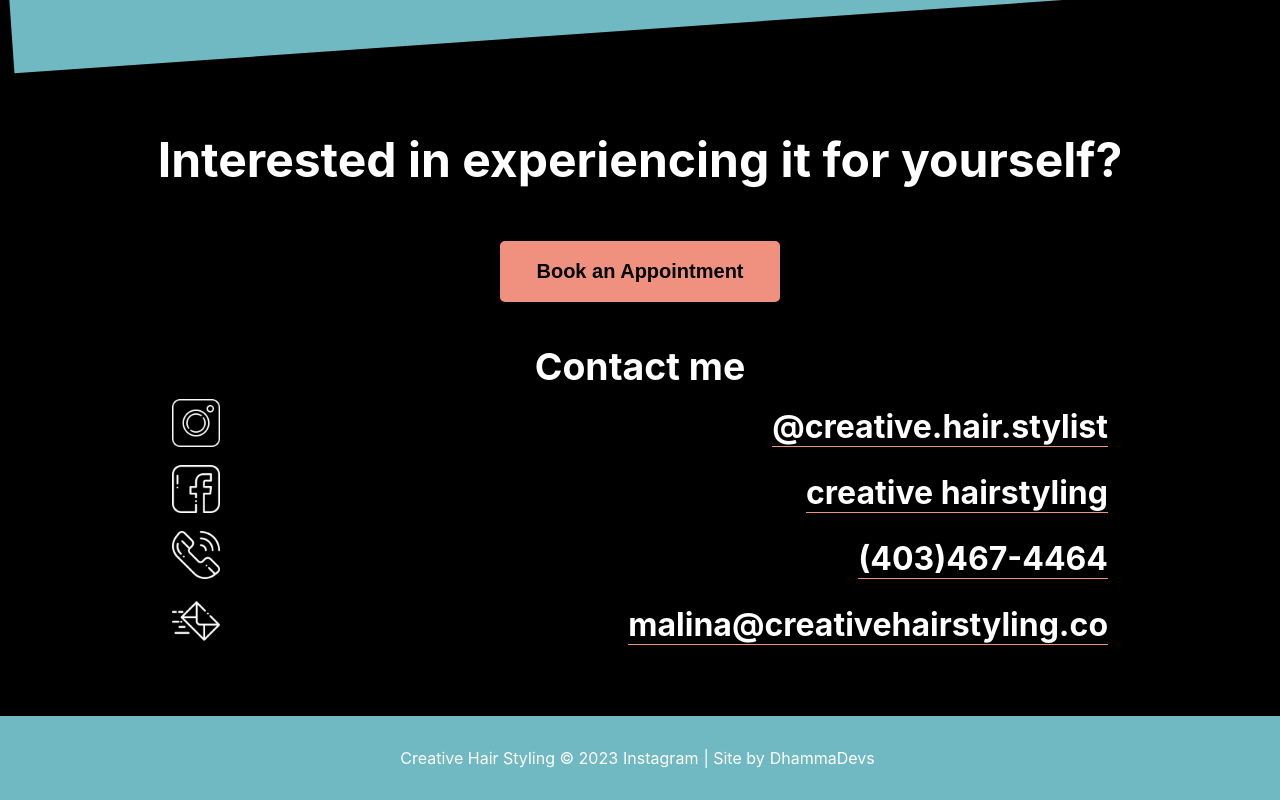
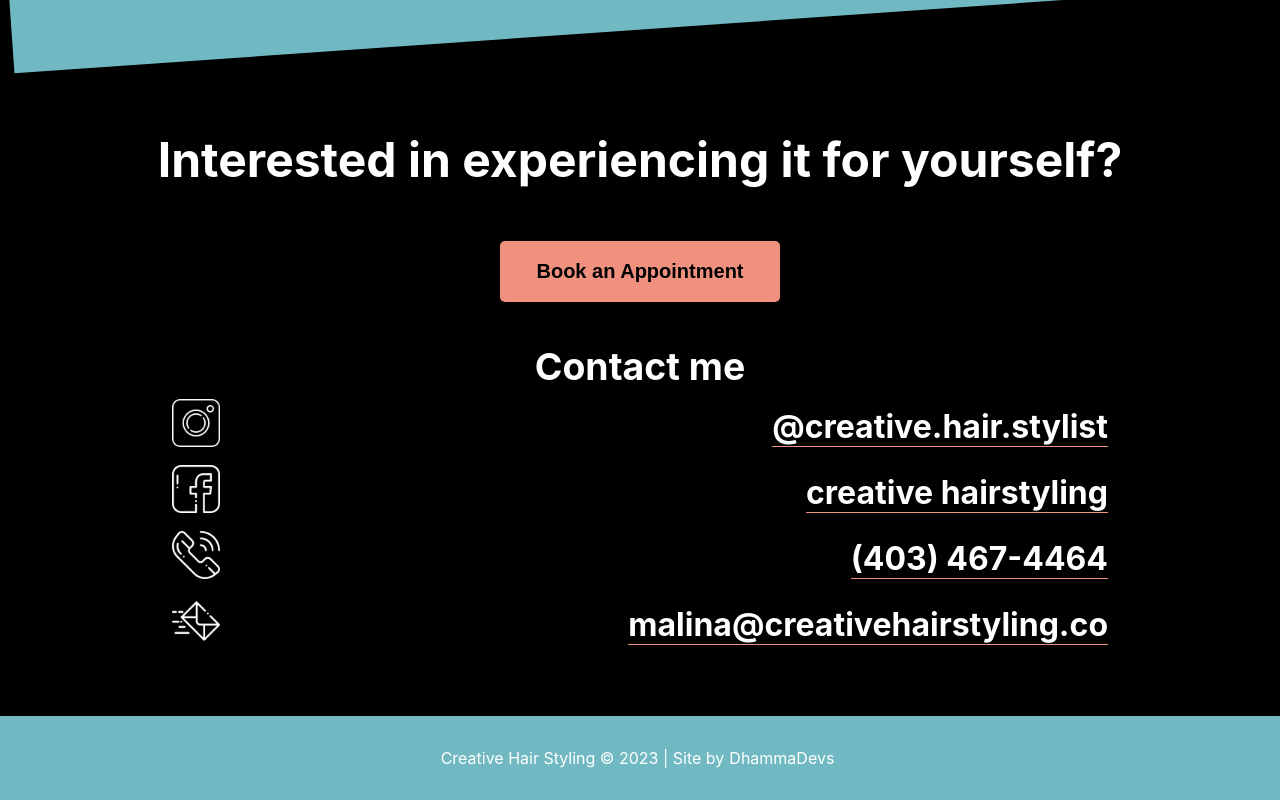
Before and after one commit to RobbieProkop/malina-hair, a Next.js app: page / in a window 1280 px wide. Shown: the part 2505-3305 px from the top of the page. Built offline with nearby package versions, Linux system fonts and the light colour scheme.

Commit message:
remove commented code

```diff
--- a/components/Contact.jsx
+++ b/components/Contact.jsx
@@ -40,7 +40,7 @@ const Contact = () => {
           <span>
             <Image src={phone} width={48} height={48} />
           </span>
-          <h4>(403)467-4464</h4>
+          <h4>(403) 467-4464</h4>
         </a>{" "}
         {/* email */}
         <a href="mailto:malina@creativehairstyling.co" target="_blank">
@@ -49,9 +49,6 @@ const Contact = () => {
           </span>
           <h4>malina@creativehairstyling.co</h4>
         </a>{" "}
-        {/* <p>Malina
-          Nguyen Phone (403)467-4464 Email Malina@creativehairstyling.co
-          Instagram @creative.hair.styling Facebook creative hairstyling</p> */}
       </div>
     </section>
   );
--- a/components/Footer.jsx
+++ b/components/Footer.jsx
@@ -4,15 +4,7 @@ const Footer = () => {
   return (
     <div>
       <p className={footer}>
-        Creative Hair Styling &copy; 2023{" "}
-        <a
-          href="https://www.instagram.com/creative.hair.styling/"
-          target="_blank"
-          rel="noopener noreferrer"
-        >
-          Instagram{" "}
-        </a>
-        | Site by{" "}
+        Creative Hair Styling &copy; 2023 | Site by{" "}
         <a href="https://dhammadevs.com" target="_blank">
           DhammaDevs
         </a>
--- a/styles/Footer.module.scss
+++ b/styles/Footer.module.scss
@@ -10,5 +10,9 @@
 
   a {
     margin: 0 5px;
+
+    &:hover {
+      color: $secondary-color;
+    }
   }
 }
```
